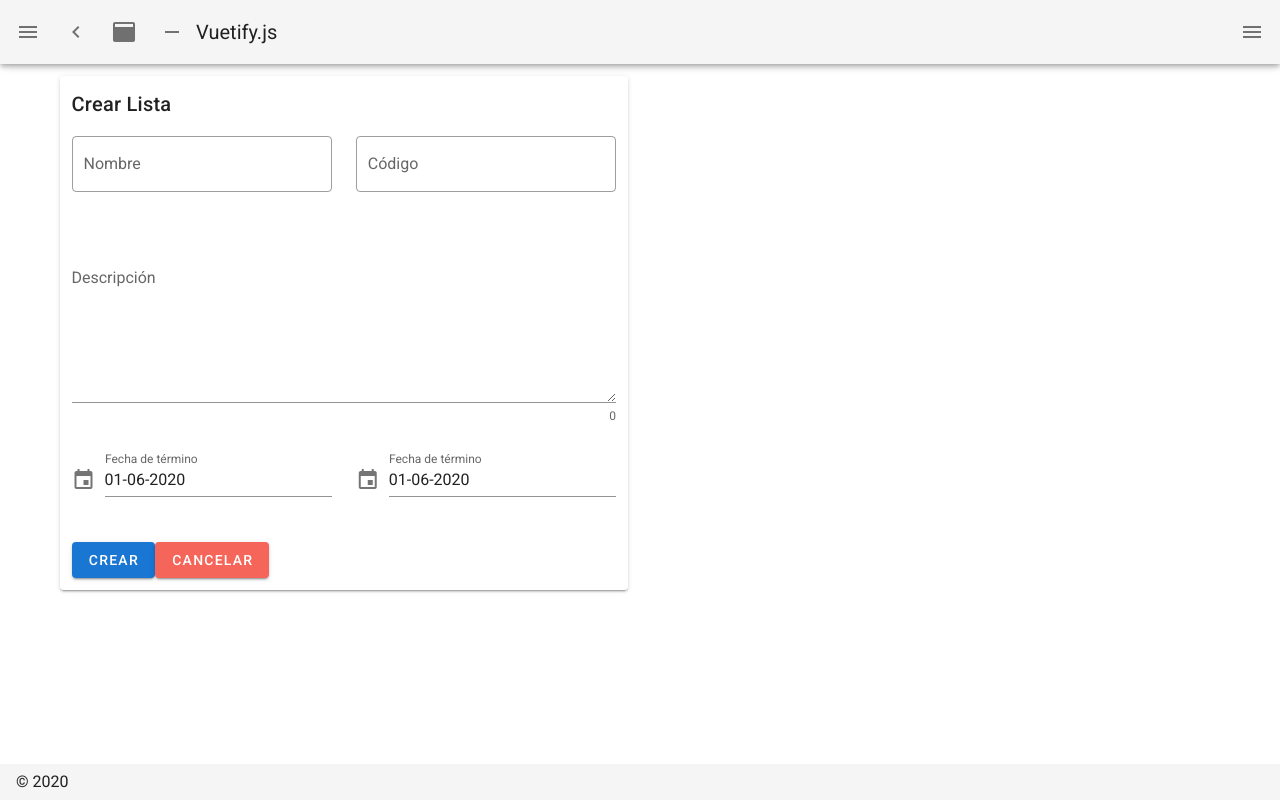
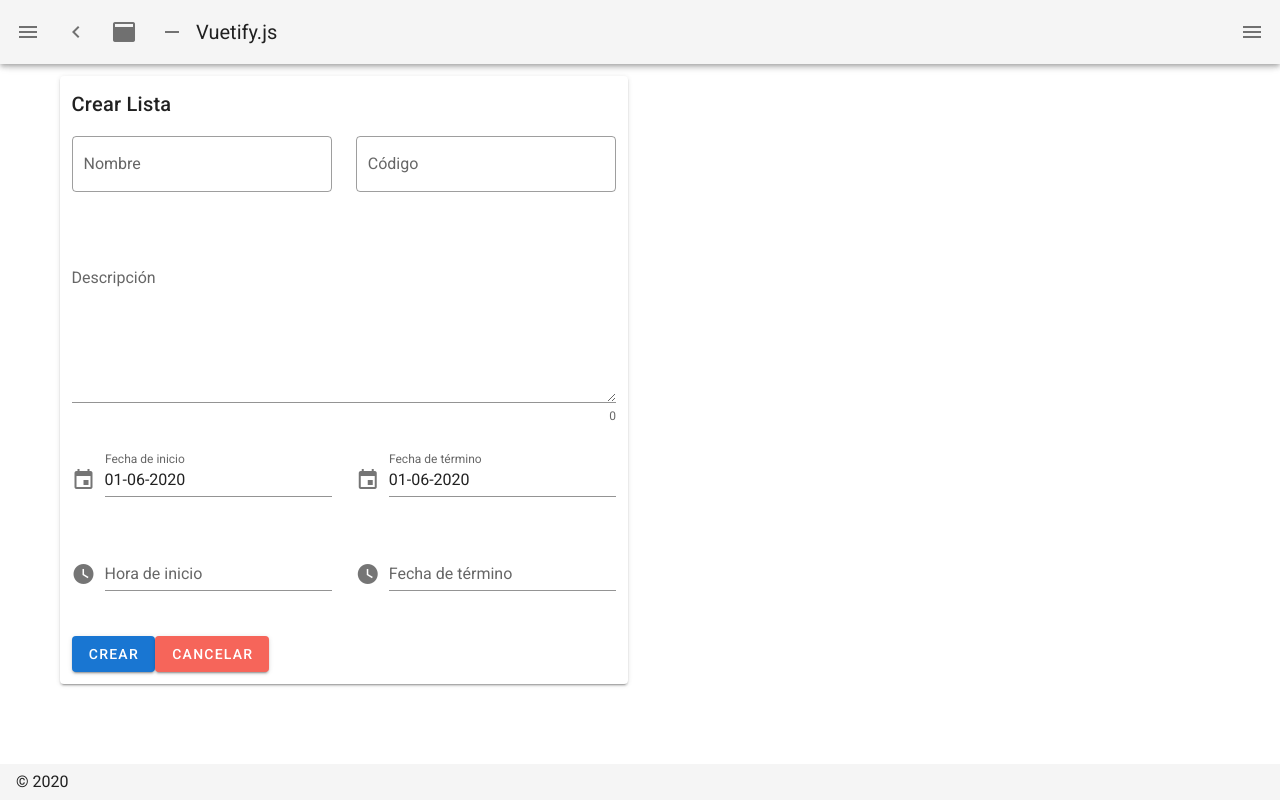
Before and after one commit to jimmy-owoa/i-will-client, a Nuxt app: page /listas/new in a window 1280 px wide. Built offline with nearby package versions, Linux system fonts and the light colour scheme.

Commit message:
FEATURE. Guardar Hora al crear lista

```diff
--- a/components/lists/ListDatePicker.vue
+++ b/components/lists/ListDatePicker.vue
@@ -10,7 +10,7 @@
     <template v-slot:activator="{ on }">
       <v-text-field
         v-model="getFormatDate"
-        label="Fecha de término"
+        :label="label_name"
         prepend-icon="mdi-calendar"
         readonly
         v-on="on"
@@ -34,6 +34,9 @@ export default {
       date: new Date().toISOString().substr(0, 10),
     }
   },
+  props: {
+    label_name: String
+  },
   methods: {
     formatDate(date) {
       if (!date) return null
--- /dev/null
+++ b/components/lists/ListTimePicker.vue
@@ -0,0 +1,44 @@
+<template>
+  <v-menu
+      ref="menu"
+      v-model="menu2"
+      :close-on-content-click="false"
+      :nudge-right="40"
+      :return-value.sync="time"
+      transition="scale-transition"
+      offset-y
+      max-width="290px"
+      min-width="290px"
+    >
+      <template v-slot:activator="{ on }">
+        <v-text-field
+          v-model="time"
+          :label="label_name"
+          prepend-icon="mdi-clock"
+          readonly
+          v-on="on"
+        ></v-text-field>
+      </template>
+      <v-time-picker
+        v-if="menu2"
+        v-model="time"
+        full-width
+        @click:minute="$refs.menu.save(time)"
+        @change="$emit('timePicker', time)"
+      ></v-time-picker>
+    </v-menu>
+</template>
+
+<script>
+  export default {
+    data () {
+      return {
+        time: null,
+        menu2: false,
+      }
+    },
+    props: {
+      label_name: String
+    }
+  }
+</script>
--- a/pages/listas/new.vue
+++ b/pages/listas/new.vue
@@ -17,11 +17,19 @@
               </v-col>
 
               <v-col cols="12" md="6">
-                <list-date-picker @datePicker="setStartDate" />
+                <list-date-picker @datePicker="setStartDate" label_name="Fecha de inicio" />
               </v-col>
 
               <v-col cols="12" md="6">
-                <list-date-picker @datePicker="setEndDate" />
+                <list-date-picker @datePicker="setEndDate" label_name="Fecha de término" />
+              </v-col>
+
+              <v-col cols="12" md="6">
+                <list-time-picker @timePicker="setTimeStart" label_name="Hora de inicio" />
+              </v-col>
+
+              <v-col cols="12" md="6">
+                <list-time-picker @timePicker="setTimeEnd" label_name="Fecha de término" />
               </v-col>
 
               <v-col cols="12" sm="12">
@@ -39,13 +47,17 @@
 <script>
 import { mapActions } from "vuex";
 import ListDatePicker from '@/components/lists/ListDatePicker';
+import ListTimePicker from '@/components/lists/ListTimePicker';
 
 export default {
   components: {
-    ListDatePicker
+    ListDatePicker,
+    ListTimePicker
   },
   data() {
     return {
+      time_start: '9:00',
+      time_end: '9:00',
       list: {
         name: '',
         code: '',
@@ -59,6 +71,8 @@ export default {
   methods: {
     ...mapActions('lists', ['addList']),
     submit(){
+      this.list.start_date = new Date(`${this.list.start_date} ${this.time_start}`);
+      this.list.end_date = new Date(`${this.list.end_date} ${this.time_end}`);
       this.addList(this.list);
       this.$router.push("/listas");
     },
@@ -68,6 +82,12 @@ export default {
     setEndDate (date) {
       this.list.end_date = date;
     },
+    setTimeStart (time) {
+      this.time_start = time;
+    },
+    setTimeEnd (time) {
+      this.time_end = time;
+    },
   },
 }
 </script>
```
